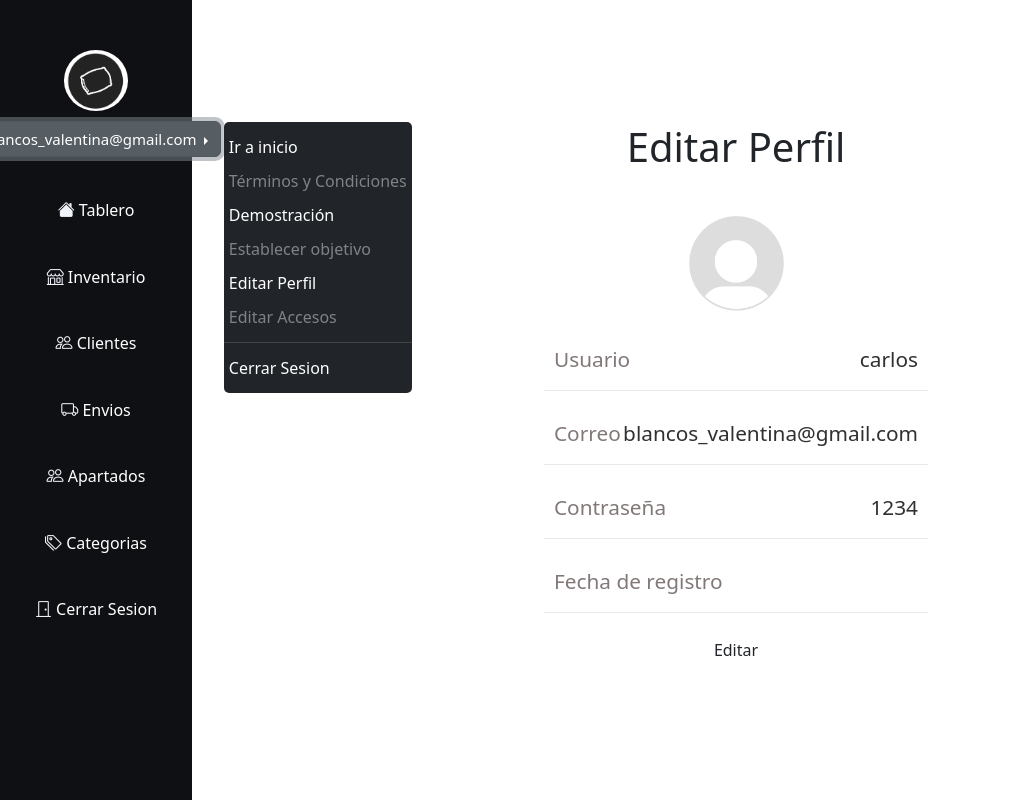
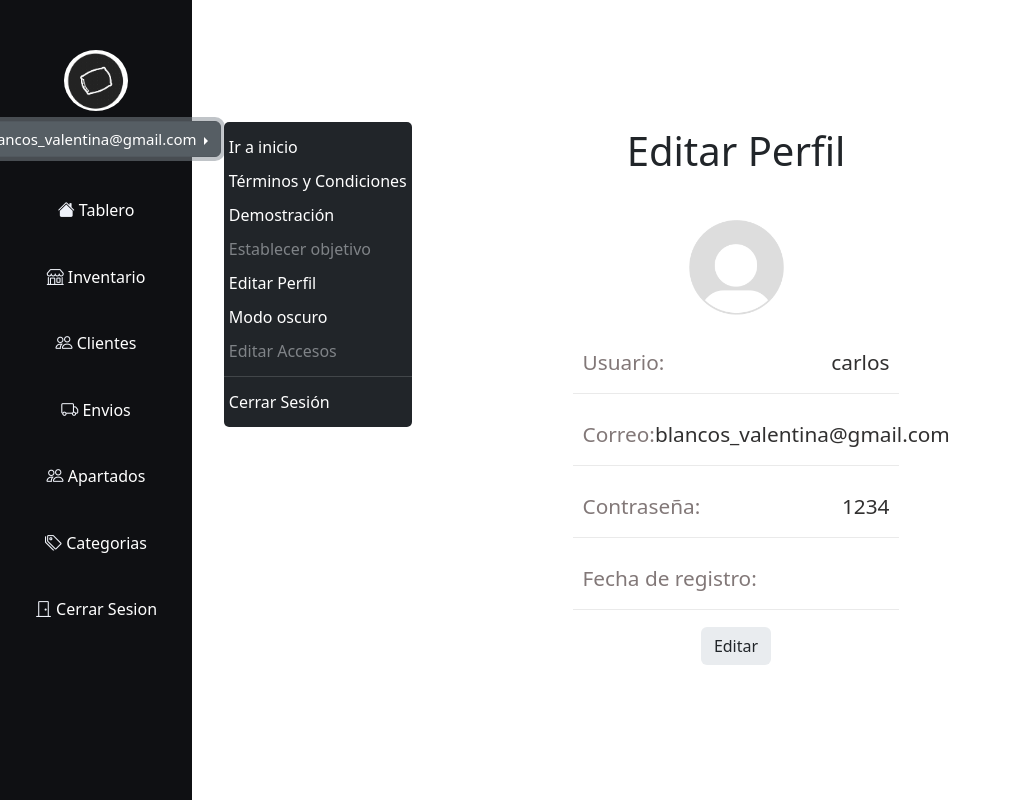
Before and after one commit to choterifa/sakuragod, a Flask app: page /editar_perfil in a window 1280 px wide, after a click on "blancos_valentina@gmail.com". Shown: the whole page, without its empty margins (0-1011 px from the left). Run offline with Flask 3, Linux system fonts and the light colour scheme; a user stored in the database is signed in; data comes from the database, SQL or seed files in the repository; some libraries are stand-ins or nearby versions.

Commit message:
form editar y color texto en noche, audio oculto . modo osucruo en tablero, terminos funcionando

```diff
--- a/static/Js/Audio.js
+++ b/static/Js/Audio.js
@@ -6,9 +6,9 @@ let audioEncendido = true; // Inicialmente true porque el audio está reproduci
 
 // Lista de reproducción de audios
 const playlist = [
-    "../../static/Audio/ventura.mp3",
     "../../static/Audio/mavine.mp3",
-    "../../static/Audio/Audio.mp3"
+    "../../static/Audio/Audio.mp3",
+    "../../static/Audio/ventura.mp3"
 ];
 
 let currentTrack = 0;
--- /dev/null
+++ b/static/Js/modo_oscuro_inicio.js
@@ -0,0 +1,37 @@
+document.addEventListener('DOMContentLoaded', function () {
+    var bodyElement = document.body;
+    var htmlElement = document.documentElement;
+    var activarModo = document.getElementById('activar_modo');
+
+    // Función para activar el modo oscuro
+    function activarModoOscuro() {
+        bodyElement.classList.add('dark-mode');
+        htmlElement.setAttribute('data-bs-theme', 'dark'); // Agregar el atributo al elemento <html>
+        localStorage.setItem('darkModeEnabled', 'true');
+        activarModo.textContent = "Modo día"; // Cambiar el texto del elemento a "Modo día"
+    }
+
+    // Función para desactivar el modo oscuro
+    function desactivarModoOscuro() {
+        bodyElement.classList.remove('dark-mode');
+        htmlElement.removeAttribute('data-bs-theme'); // Eliminar el atributo del elemento <html>
+        localStorage.setItem('darkModeEnabled', 'false');
+        activarModo.textContent = "Modo oscuro"; // Cambiar el texto del elemento a "Modo oscuro"
+    }
+
+    // Evento clic en el elemento "activar_modo"
+    activarModo.addEventListener('click', function () {
+        var isDarkMode = localStorage.getItem('darkModeEnabled') === 'true';
+        if (isDarkMode) {
+            desactivarModoOscuro();
+        } else {
+            activarModoOscuro();
+        }
+    });
+
+    // Verificar si el modo oscuro está activado al cargar la página
+    var isDarkMode = localStorage.getItem('darkModeEnabled') === 'true';
+    if (isDarkMode) {
+        activarModoOscuro();
+    }
+});
--- a/static/editarperfil.css
+++ b/static/editarperfil.css
@@ -25,8 +25,8 @@
     justify-content: space-between;
     align-items: center;
     padding: 10px;
-    width: 37%;
-    margin: 10px auto;
+    width: 31.5%;
+    margin: 9px auto;
     border-bottom: 1.4px solid rgba(128, 128, 128, 0.165);
 }
 
@@ -40,6 +40,11 @@
     font-size: 1.3rem;
 }
 
+body.dark-mode .data__perfil {
+    color: white !important;
+}
+
+
 .perfil__container__img{
     width: 95px;
     border-radius: 50%;
@@ -50,9 +55,13 @@
     height: 100%;
 }
 
-.generatePasswordBtn--edicion {
+#generatePasswordBtn{ /*aaveces cambia*/
+    opacity: 1;
     position: static;
+    background-color: #f8f9fa;
+    color: #000;
 }
+
 
 a[href="#perfi_lateral"] {
     color: rgba(12, 11, 11, 0.849);
--- a/static/tablero.css
+++ b/static/tablero.css
@@ -251,10 +251,22 @@
 }
 
 .terminos__link{
-    margin: 12px;
+    margin: 15px;
+    text-align: left;
+    color: rgba(47, 44, 44, 0.894) !important;
+}
+
+body.dark-mode .terminos__link {
+    color: #6a99ef !important;
 }
 
 .items__terminos{
-    margin: 10px;
-    width: 85%;
+    margin: 29px 0;
+    width: 84%;
+    padding: 5px;
+    line-height: 2;
+    font-size: 1.02rem;
+
 }
+
+/*  */
--- a/templates/base.html
+++ b/templates/base.html
@@ -22,6 +22,7 @@
 
     <!-- Font Awesome -->
     <link rel="stylesheet" href="https://cdnjs.cloudflare.com/ajax/libs/font-awesome/5.15.4/css/all.min.css">
+    <script src="../static/Js/modo_oscuro_inicio.js"></script>
 
 </head>
 
@@ -50,16 +51,17 @@
                             {% endif %}
                             <ul class="dropdown-menu">
                                 <li><a class="dropdown-item" href="/">Ir a inicio</a></li>
-                                <li><a class="dropdown-item disabled" href="/terminosycondiciones">Términos y
+                                <li><a class="dropdown-item" href="/terminosycondiciones">Términos y
                                         Condiciones</a></li>
                                 <li><a class="dropdown-item" href="/promocional">Demostración</a></li>
                                 <li><a class="dropdown-item disabled" href="/promocional">Establecer objetivo</a></li>
                                 <li><a class="dropdown-item" href="/editar_perfil">Editar Perfil</a></li>
+                                <li><a class="dropdown-item" href="" id="activar_modo">Modo oscuro</a></li>
                                 <li><a class="dropdown-item disabled" href="#">Editar Accesos</a></li>
                                 <li>
                                     <hr class="dropdown-divider">
                                 </li>
-                                <li><a class="dropdown-item" href="/cerrar_sesion">Cerrar Sesion</a></li>
+                                <li><a class="dropdown-item" href="/cerrar_sesion">Cerrar Sesión</a></li>
                             </ul>
                         </div>
                     </div><!-- fin dropdown -->
--- a/templates/editar_perfil.html
+++ b/templates/editar_perfil.html
@@ -28,35 +28,35 @@
             <img src="../static/imagenes/perfil/Defaultperfil.png" alt="imagen" class="perfil__img">
         </figure>
         <div class="flex__perfil">
-            <h2 class="user__perfil">Usuario </h2>
+            <h2 class="user__perfil">Usuario: </h2>
             <a data-bs-toggle="offcanvas" href="#perfi_lateral">
                 <h2 class="data__perfil">{{login[1]}}</h2>
             </a>
         </div>
         <div class="flex__perfil">
-            <h2 class="user__perfil">Correo </h2>
+            <h2 class="user__perfil">Correo: </h2>
             <a data-bs-toggle="offcanvas" href="#perfi_lateral">
                 <h2 class="data__perfil">{{login[2]}} </h2>
             </a>
         </div>
         <div class="flex__perfil">
-            <h2 class="user__perfil">Contraseña </h2>
+            <h2 class="user__perfil">Contraseña: </h2>
             <a data-bs-toggle="offcanvas" href="#perfi_lateral">
                 <h2 class="data__perfil">{{login[3]}} </h2>
             </a>
         </div>
         <div class="flex__perfil">
-            <h2 class="user__perfil">Fecha de registro</h2>
+            <h2 class="user__perfil">Fecha de registro:</h2>
             <h2 class="data__perfil">{{login[4]}} </h2>
         </div>
 
-        <button type="submit" class="btn m-2  w-25" data-bs-toggle="offcanvas" href="#perfi_lateral">Editar</button>
+        <button type="submit" class="btn  bg-body-secondary bg-black m-2  " data-bs-toggle="offcanvas" href="#perfi_lateral">Editar</button>
     </div>
 
 
 
 
-    <div class="offcanvas offcanvas-end" data-bs-theme="dark" tabindex="-1" id="perfi_lateral" ">
+    <div class="offcanvas offcanvas-end" tabindex="-1" id="perfi_lateral" ">
         <div class=" offcanvas-header">
         <h5 class="offcanvas-title">Editar Perfil</h5>
         <button type="button" class="btn-close" data-bs-dismiss="offcanvas"></button>
@@ -73,7 +73,7 @@
 
             <label for="password">Contraseña</label>
             <input type="password" class="singup__password login__input " id="password" name="contraseña" minlength="3"
-                maxlength="40" value="{{login[3]}}" required />
+                maxlength="30" value="{{login[3]}}" required />
             <button type="button" class="btn border-light m-2  generatePasswordBtn generatePasswordBtn--edicion"
                 id="generatePasswordBtn">Generar</button>
             <script src="../../static/Js/generar_contraseña.js"></script>
--- a/templates/inicio/iniciar_sesion.html
+++ b/templates/inicio/iniciar_sesion.html
@@ -133,7 +133,7 @@
                     </p>
 
                     <a href="/spinner">
-                        <button data-bs-dismiss="modal" class="btn btn-primary px-5 mb-3" type="button">
+                        <button data-bs-dismiss="modal" class="btn btn-primary px-5 py-2 mb-3 rounded-3" type="button">
                             Entrar
                         </button>
                     </a>
```
Also changed, not shown: templates/inicio/inicio.html (+6 -6 lines), templates/terminosycondiciones.html (+5 -7 lines).
